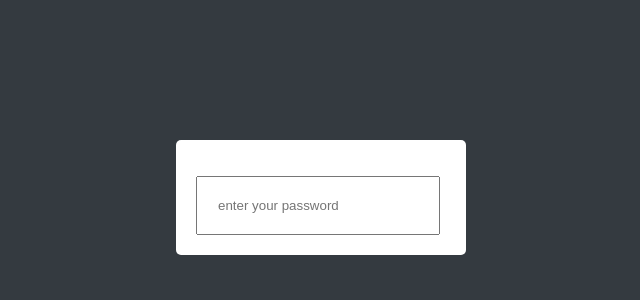
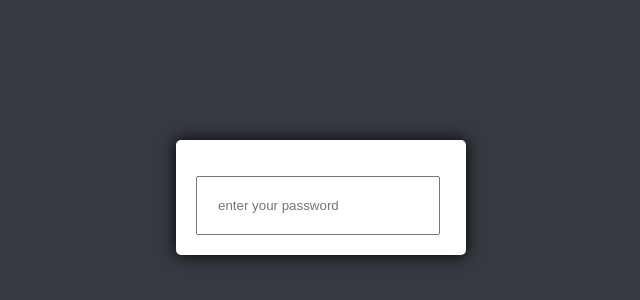
Before and after one commit to EbubekirPamuk/uppercase-detector, a plain HTML site: page index.html in a window 1280 px wide. Shown: the part 180-480 px from the top of the page, without its empty margins (336-976 px from the left). Drawn offline with Linux system fonts and the light colour scheme.

Commit message:
add box-shadow property to style.css

```diff
--- a/src/styles.css
+++ b/src/styles.css
@@ -11,6 +11,7 @@ body {
   left: 40%;
   border-radius: 5px;
   padding: 20px;
+  box-shadow: 0px 0px 16px 0px #000000;
 }
 .password {
   width: 80%;
```
